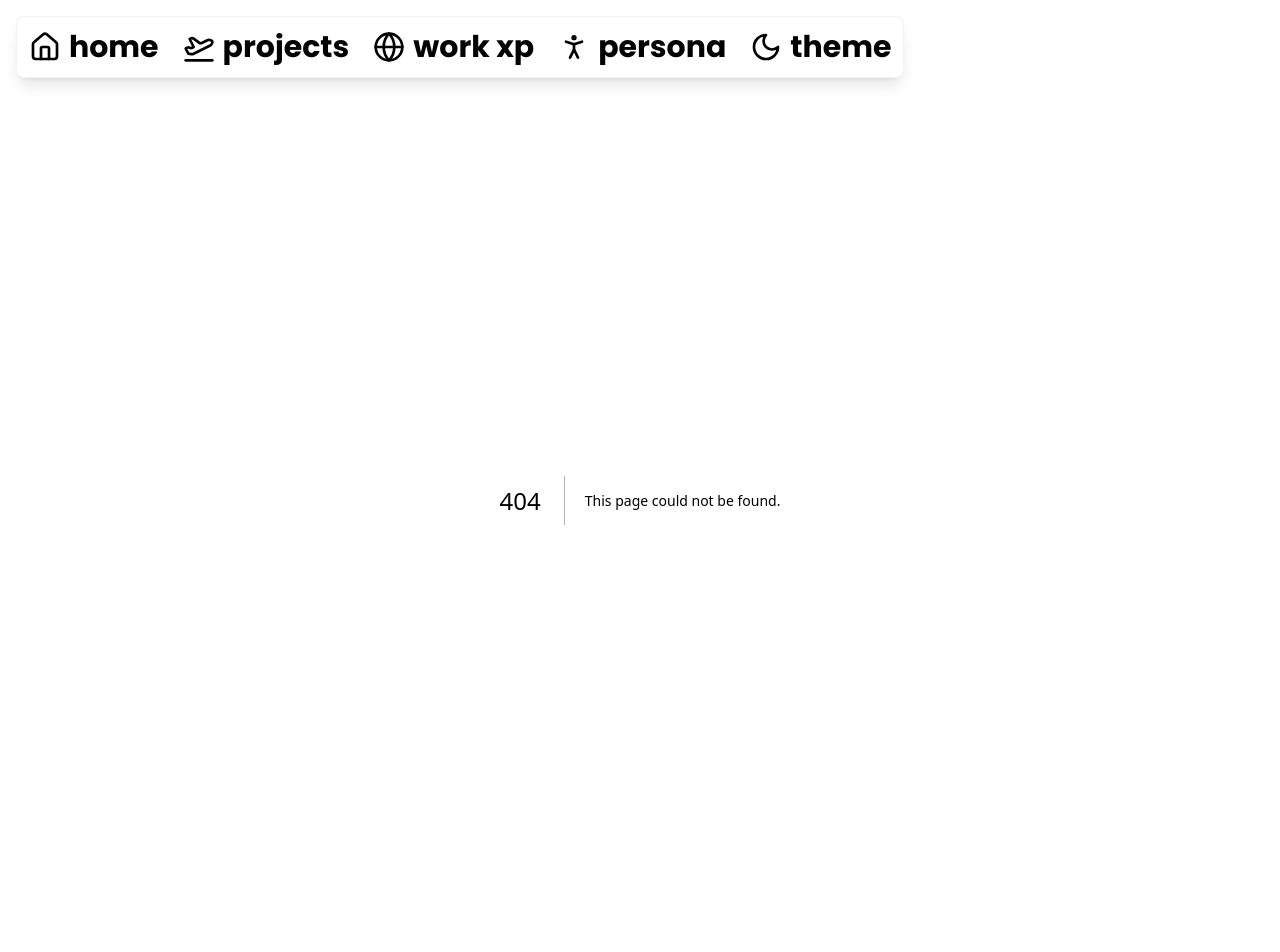
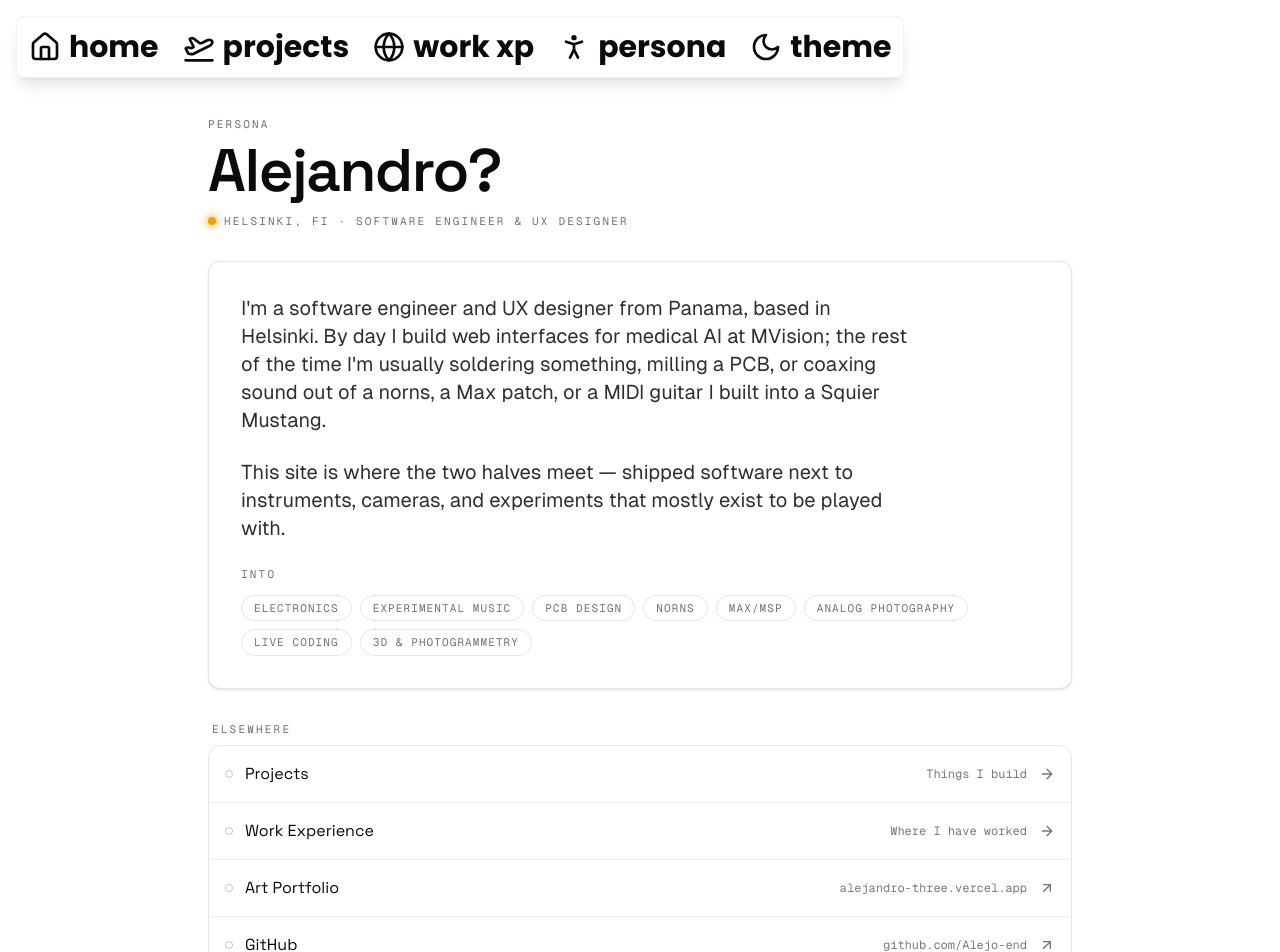
Before and after one commit to Alejo-end/portfolio, a Next.js app: page /persona in a window 1280 px wide. Before the commit this address had no page. Shown: the top 952 px of the page. Before the commit the page ends 900 px from the top, so only its background shows below. Built offline with nearby package versions, Linux system fonts and the light colour scheme.

Commit message:
Add Persona page and update Footer links to point to it; remove unused NavLink component

```diff
--- /dev/null
+++ b/src/app/persona/page.tsx
@@ -0,0 +1,133 @@
+import Link from 'next/link'
+import type { Metadata } from 'next'
+import { ArrowRight, ArrowUpRight } from 'lucide-react'
+import { Card } from '@/components/ui/card'
+
+export const metadata: Metadata = {
+    title: 'Persona — Alejandro?',
+    description:
+        'Software engineer and UX designer from Panama, based in Helsinki — electronics, experimental music, and instruments.',
+}
+
+const eyebrow =
+    'font-[family-name:var(--font-geist-mono)] text-[11px] uppercase tracking-[0.2em] text-muted-foreground'
+
+const interests = [
+    'Electronics',
+    'Experimental music',
+    'PCB design',
+    'norns',
+    'Max/MSP',
+    'Analog photography',
+    'Live coding',
+    '3D & photogrammetry',
+]
+
+interface LinkItem {
+    label: string
+    meta: string
+    href: string
+    external: boolean
+}
+
+const links: LinkItem[] = [
+    { label: 'Projects', meta: 'Things I build', href: '/projects', external: false },
+    { label: 'Work Experience', meta: 'Where I have worked', href: '/experience', external: false },
+    { label: 'Art Portfolio', meta: 'alejandro-three.vercel.app', href: 'https://alejandro-three.vercel.app/', external: true },
+    { label: 'GitHub', meta: 'github.com/Alejo-end', href: 'https://github.com/Alejo-end', external: true },
+    { label: 'Links', meta: 'bento.me/alejoend', href: 'https://bento.me/alejoend', external: true },
+]
+
+const rowClass =
+    'group flex items-center gap-3 px-4 py-4 transition-colors hover:bg-secondary/50 focus-visible:outline-none focus-visible:ring-1 focus-visible:ring-inset focus-visible:ring-ring'
+
+function LinkRow({ link, first }: { link: LinkItem; first: boolean }) {
+    const inner = (
+        <>
+            <span
+                aria-hidden
+                className="h-2 w-2 shrink-0 rounded-full border border-muted-foreground/40 transition-colors group-hover:border-amber-500 group-hover:bg-amber-500"
+            />
+            <span className="min-w-0 flex-1 font-[family-name:var(--font-space-grotesk)] text-base text-foreground">
+                {link.label}
+            </span>
+            <span className="hidden shrink-0 font-[family-name:var(--font-geist-mono)] text-xs text-foreground/55 sm:block">
+                {link.meta}
+            </span>
+            {link.external ? (
+                <ArrowUpRight className="h-4 w-4 shrink-0 text-muted-foreground transition-all group-hover:-translate-y-0.5 group-hover:translate-x-0.5 group-hover:text-foreground" />
+            ) : (
+                <ArrowRight className="h-4 w-4 shrink-0 text-muted-foreground transition-transform group-hover:translate-x-0.5 group-hover:text-foreground" />
+            )}
+        </>
+    )
+
+    return (
+        <li className={first ? '' : 'border-t border-border/60'}>
+            {link.external ? (
+                <a href={link.href} target="_blank" rel="noopener noreferrer" className={rowClass}>
+                    {inner}
+                </a>
+            ) : (
+                <Link href={link.href} className={rowClass}>
+                    {inner}
+                </Link>
+            )}
+        </li>
+    )
+}
+
+export default function Persona() {
+    return (
+        <div className="min-h-screen bg-background">
+            <main className="mx-auto max-w-4xl px-4 py-4">
+                <header className="mb-8">
+                    <p className={eyebrow}>Persona</p>
+                    <h1 className="mt-2 font-[family-name:var(--font-space-grotesk)] text-4xl font-semibold tracking-tight md:text-6xl">
+                        Alejandro?
+                    </h1>
+                    <div className="mt-3 flex items-center gap-2">
+                        <span className="led-active h-2 w-2 shrink-0 rounded-full bg-amber-500" />
+                        <span className={eyebrow}>Helsinki, FI · Software engineer &amp; UX designer</span>
+                    </div>
+                </header>
+
+                <Card className="space-y-6 p-6 md:p-8">
+                    <p className="max-w-2xl text-lg leading-relaxed text-foreground/85 md:text-xl">
+                        I&apos;m a software engineer and UX designer from Panama, based in Helsinki. By day I build
+                        web interfaces for medical AI at MVision; the rest of the time I&apos;m usually soldering
+                        something, milling a PCB, or coaxing sound out of a norns, a Max patch, or a MIDI guitar I
+                        built into a Squier Mustang.
+                    </p>
+                    <p className="max-w-2xl text-lg leading-relaxed text-foreground/85 md:text-xl">
+                        This site is where the two halves meet — shipped software next to instruments, cameras, and
+                        experiments that mostly exist to be played with.
+                    </p>
+
+                    <div>
+                        <p className={`${eyebrow} mb-3`}>Into</p>
+                        <div className="flex flex-wrap gap-2">
+                            {interests.map((tag) => (
+                                <span
+                                    key={tag}
+                                    className="rounded-full border border-border px-3 py-1 font-[family-name:var(--font-geist-mono)] text-[11px] uppercase tracking-[0.1em] text-muted-foreground"
+                                >
+                                    {tag}
+                                </span>
+                            ))}
+                        </div>
+                    </div>
+                </Card>
+
+                <section className="mt-8">
+                    <p className={`${eyebrow} mb-2 px-1`}>Elsewhere</p>
+                    <ul className="overflow-hidden rounded-xl border border-border bg-card">
+                        {links.map((link, index) => (
+                            <LinkRow key={link.label} link={link} first={index === 0} />
+                        ))}
+                    </ul>
+                </section>
+            </main>
+        </div>
+    )
+}
--- a/src/components/Footer.tsx
+++ b/src/components/Footer.tsx
@@ -29,9 +29,7 @@ export function Footer() {
         </Link>
         <Link
           className="flex items-center gap-1 md:gap-2 hover:underline hover:underline-offset-4 text-lg sm:text-xl md:text-2xl lg:text-3xl transition-all duration-200 group"
-          href="https://bento.me/alejoend"
-          target="_blank"
-          rel="noopener noreferrer"
+          href="/persona"
         >
           <PersonStandingIcon className="w-5 h-5 sm:w-6 sm:h-6 md:w-8 md:h-8 transition-all duration-300 group-hover:scale-110 group-hover:-rotate-12 group-hover:text-purple-500" />
           <span>persona</span>
@@ -68,9 +66,7 @@ export function Footer() {
       </Link>
       <Link
         className="flex items-center gap-1 md:gap-2 hover:underline hover:underline-offset-4 text-lg sm:text-xl md:text-2xl lg:text-3xl transition-all duration-200 group"
-        href="https://bento.me/alejoend"
-        target="_blank"
-        rel="noopener noreferrer"
+        href="/persona"
       >
         <PersonStandingIcon className="w-5 h-5 sm:w-6 sm:h-6 md:w-8 md:h-8 transition-all duration-300 group-hover:scale-110 group-hover:-rotate-12 group-hover:text-purple-500" />
         <span className="hidden sm:inline">persona</span>
--- a/src/components/NavLink.tsx
+++ /dev/null
@@ -1,27 +0,0 @@
-import Link from 'next/link'
-import { ExternalLinkIcon } from 'lucide-react'
-import {
-    Tooltip,
-    TooltipContent,
-    TooltipProvider,
-    TooltipTrigger,
-} from "@/components/ui/tooltip"
-
-export function NavLink() {
-    return (
-        <div>
-            <TooltipProvider>
-                <Tooltip>
-                    <TooltipTrigger asChild>
-                        <Link href="https://alejandro-three.vercel.app/" aria-label="Visit my art portfolio">
-                            <ExternalLinkIcon className="h-5 w-5" />
-                        </Link>
-                    </TooltipTrigger>
-                    <TooltipContent>
-                        <p>Visit my art portfolio</p>
-                    </TooltipContent>
-                </Tooltip>
-            </TooltipProvider>
-        </div>
-    )
-}
--- a/src/components/ProjectList.tsx
+++ b/src/components/ProjectList.tsx
@@ -4,7 +4,6 @@ import { useState } from 'react'
 import Link from 'next/link'
 import { Project } from "@/app/types"
 import { ChevronDown } from 'lucide-react'
-import { NavLink } from './NavLink'
 
 interface ProjectListProps {
     projects: Project[]
@@ -24,14 +23,11 @@ export function ProjectList({ projects, selectedProject, onSelectProject }: Proj
 
     return (
         <div className="p-4 md:p-6">
-            <div className="mb-5 flex items-end justify-between">
-                <div className="space-y-1">
-                    <p className={eyebrow}>Index · {range}</p>
-                    <h4 className="font-[family-name:var(--font-space-grotesk)] text-2xl font-semibold tracking-tight md:text-3xl">
-                        Projects
-                    </h4>
-                </div>
-                <NavLink />
+            <div className="mb-5 space-y-1">
+                <p className={eyebrow}>Index · {range}</p>
+                <h4 className="font-[family-name:var(--font-space-grotesk)] text-2xl font-semibold tracking-tight md:text-3xl">
+                    Projects
+                </h4>
             </div>
 
             {/* Mobile: dropdown */}
```
